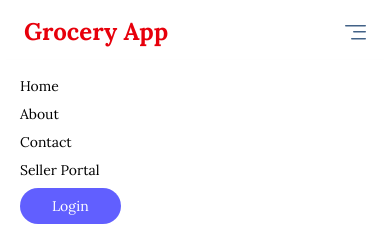
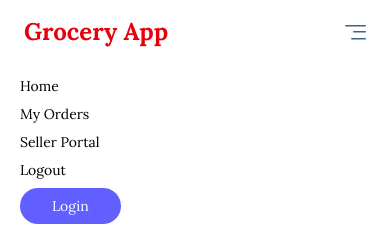
Before and after one commit to Gayatri-Vishwa/grocery-frontend, a React (Vite) app: page / in a window 390 px wide. Both pictures are taken after a click on the button "Menu". Shown: the top 230 px of the page. Built offline with nearby package versions, Linux system fonts and the light colour scheme; no server answers.

Commit message:
fix vercel routing

```diff
--- a/src/components/Navbar.jsx
+++ b/src/components/Navbar.jsx
@@ -175,16 +175,16 @@ const Navbar = () => {
           open ? "flex" : "hidden"
         } absolute top-[60px] left-0 w-full bg-white shadow-md py-4 flex-col items-start gap-2 px-5 text-sm md:hidden`}
       > */}
-        <a href="#" className="block">
+        <a href="/" className="block">
           Home
         </a>
-        <a href="#" className="block">
-          About
+        <a href="/my-orders" className="block">
+         My Orders
         </a>
-        <a href="#" className="block">
-          Contact
+        <a href="/seller" className="block">
+         Seller Portal
         </a>
-        <a href="/seller">Seller Portal</a>
+        <a href="/logout">Logout</a>
         {user ? (
           <>
             <div className="relative group">
@@ -209,10 +209,16 @@ const Navbar = () => {
             </div>
           </>
         ) : (
-          <button className="cursor-pointer px-8 py-2 bg-indigo-500 hover:bg-indigo-600 transition-all  text-white rounded-full">
+     <>
+        <button className="cursor-pointer px-8 py-2 bg-indigo-500 hover:bg-indigo-600 transition-all  text-white rounded-full">
             Login
           </button>
+
+     </>
+
+
         )}
+
       </div>
     </nav>
   );
```
